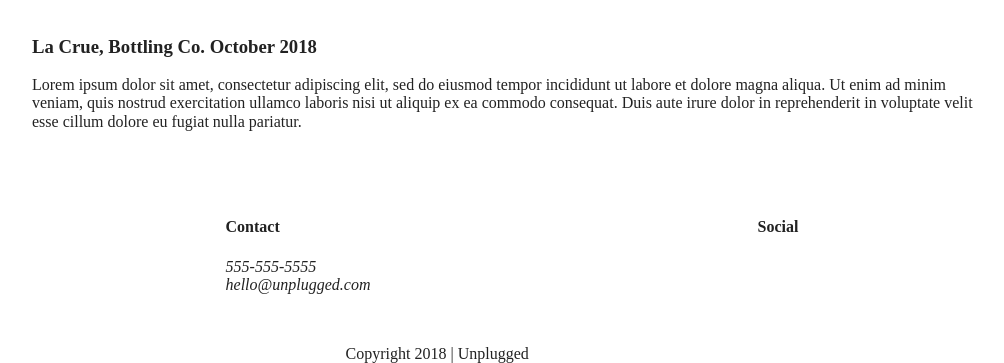
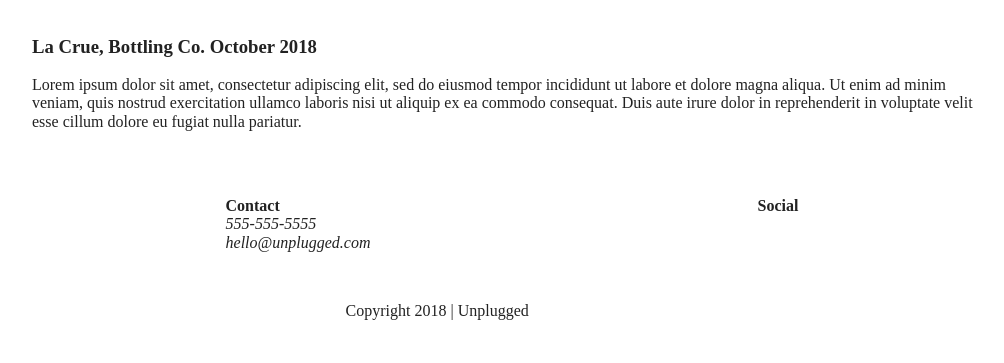
Before and after one commit to CLMallon/unplugged-retreat, a website built with Parcel: page index.html in a window 1280 px wide. Shown: the part 976-1339 px from the top of the page, without its empty margins (128-1132 px from the left). After the commit the page ends 1297 px from the top, so only its background shows below. Built offline with nearby package versions, Linux system fonts and the light colour scheme.

Commit message:
Remove further margins from mobile styles

```diff
--- a/css/main.css
+++ b/css/main.css
@@ -152,8 +152,16 @@ footer .content-wrapper {
 
 }
 
+.contact h4 {
+  margin: 0;
+}
+
 .social {
 
+}
+
+.social h4 {
+  margin: 0;
 }
 
 footer .social-icons {
```
